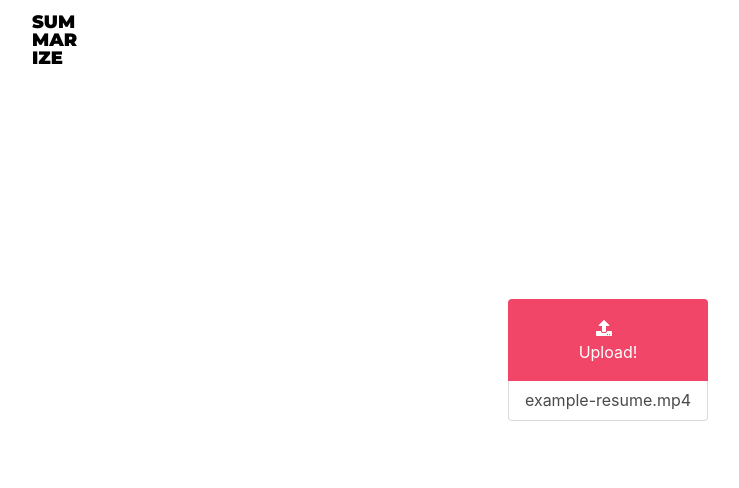
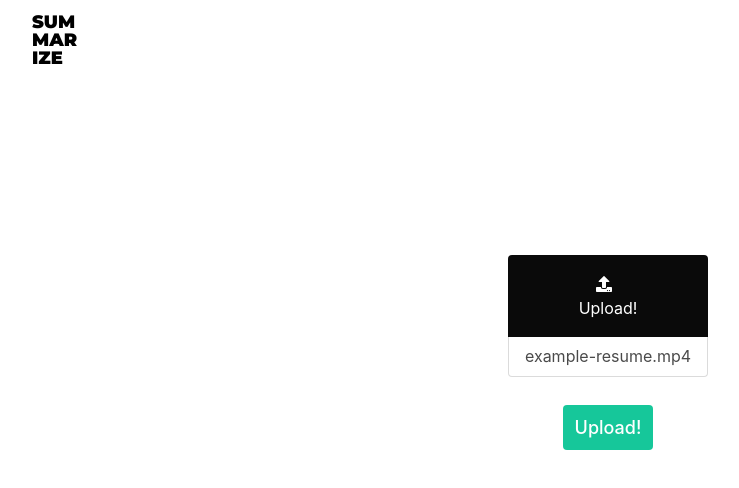
Before and after one commit to sksuryan/summarize-me-azure, a React (Create React App) app in the folder frontend/: page / in a window 1280 px wide. Shown: the top 488 px of the page, without its empty margins (32-771 px from the left). Built offline with nearby package versions, Linux system fonts and the light colour scheme.

Commit message:
💫 adds Upload button

```diff
--- a/frontend/src/components/Upload/index.js
+++ b/frontend/src/components/Upload/index.js
@@ -1,12 +1,55 @@
+import styled from "styled-components";
+
+const Container = styled.div`
+  display: flex;
+  flex-direction: column;
+
+  align-items: center;
+  justify-content: center;
+`;
+
+const SubmitButton = styled.button`
+  width: fit-content;
+
+  border: none;
+  outline: none;
+  background: none;
+
+  border-radius: 4px;
+
+  background-color: #16c79a;
+  color: white;
+
+  padding: 12px;
+
+  font-size: 18px;
+  font-weight: 500;
+
+  margin: 16px 0;
+  cursor: pointer;
+
+  transition: all 0.4s ease;
+
+  &:hover {
+    background-color: #00af91;
+  }
+
+  @media (max-width: 768px) {
+    font-size: 1.125rem;
+  }
+`;
+
 const Upload = () => {
   return (
-    <div className="file is-boxed has-name is-danger">
+    <Container>
+      <div className="field">
+        <div className="file is-boxed has-name is-black">
           <label className="file-label">
             <input
               className="file-input"
               type="file"
               name="resume"
-          accept="application/pdf"
+              accept="video/mp4"
             />
             <span className="file-cta">
               <span className="file-icon">
@@ -17,6 +60,9 @@ const Upload = () => {
             <span className="file-name">example-resume.mp4</span>
           </label>
         </div>
+      </div>
+      <SubmitButton>Upload!</SubmitButton>
+    </Container>
   );
 };
 
```
Lines whose indentation alone changed are shown as unchanged.
